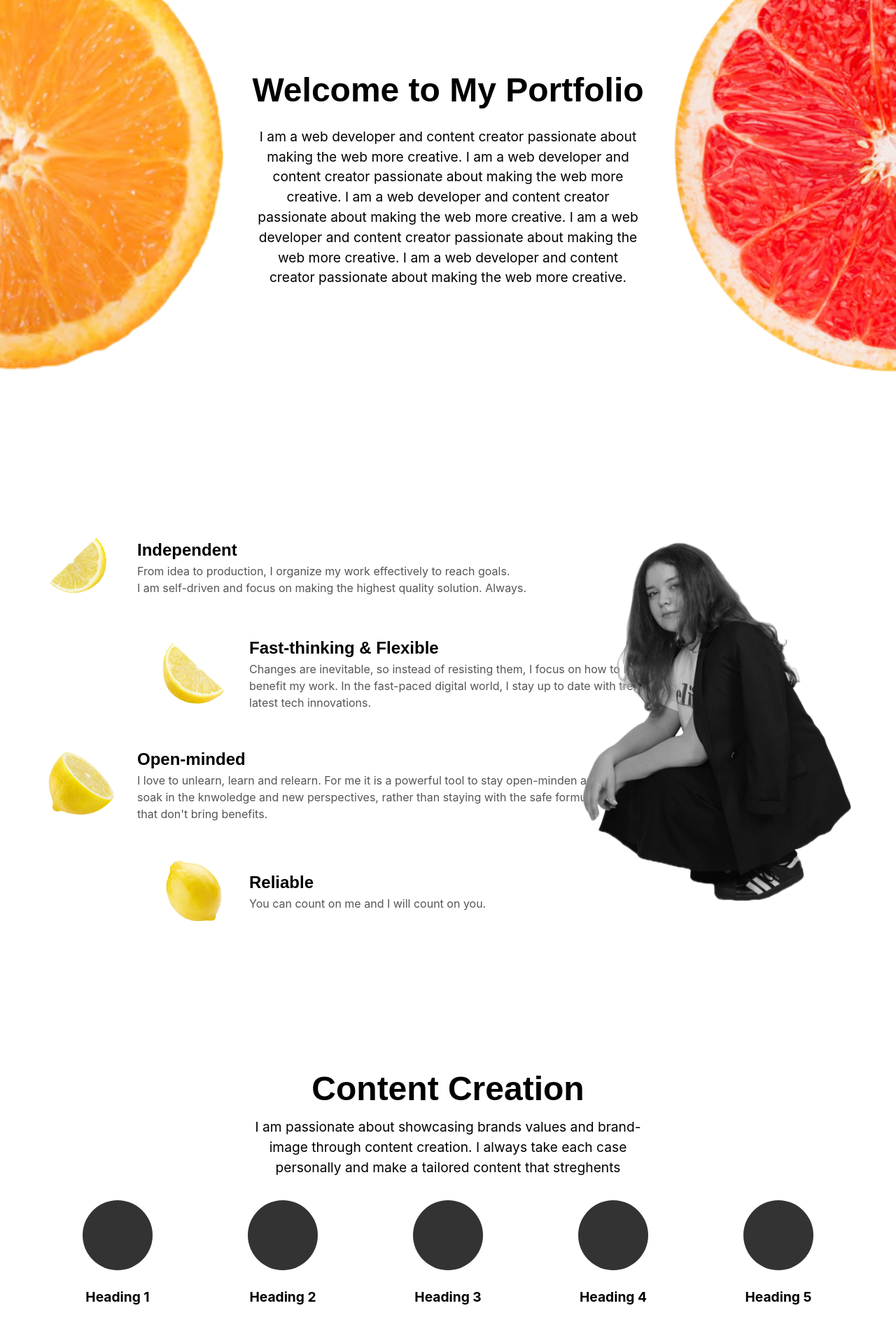
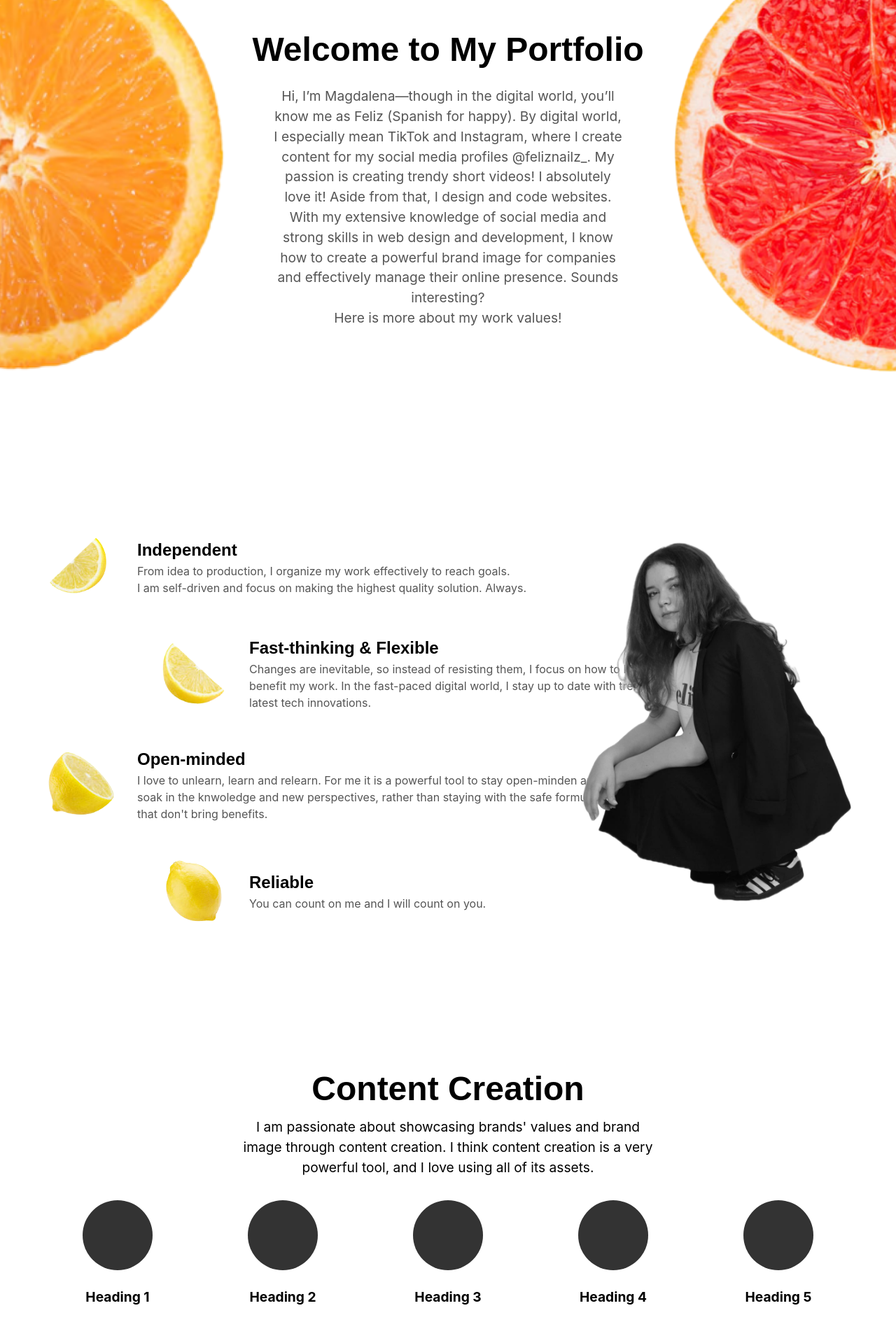
Before and after one commit to magpie24/Portfolio, a React (Vite) app: page / in a window 1280 px wide. Shown: the part 1000-2919 px from the top of the page at 70% size. Built offline with nearby package versions, Linux system fonts and the light colour scheme; a web font is replaced by a local one.

Commit message:
Copywriting

```diff
--- a/src/App.css
+++ b/src/App.css
@@ -103,8 +103,9 @@
 
 .center-paragraph {
   font-size: 1.2rem;
-  max-width: 600px;
+  max-width: 550px;
   margin: 0 auto;
+  color: #555555;
 }
 
 /* Animation for side images */
@@ -145,7 +146,7 @@
 
 .center-paragraph {
   font-size: 1.2rem;
-  max-width: 550px;
+  max-width: 500px;
   margin: 0 auto;
 }
 
@@ -185,7 +186,7 @@
   .center-paragraph {
     font-size: 1rem;
     display: block;
-    width: 60vw;
+    width: 55vw;
   }
 }
 
--- a/src/App.jsx
+++ b/src/App.jsx
@@ -1,6 +1,8 @@
 import React from 'react';
 import TikTokSection from './components/TikTokSection';
 import './App.css';
+
+// Importing Images, Components, Icons
 import lemonImage from '/img/lemon.png';
 import pomeloImage from '/img/pomelo.png';
 import img1 from '/img/1.png';
@@ -19,11 +21,11 @@ import boardgames from '/img/boardgames.png';
 import footer from '/img/footer.png';
 import footermobile from '/img/footermobile.png';
 import usmiech from '/img/usmiech.png';
-import './components/ProjectCard.css'; // Add CSS styles here or in the main CSS fi
+import './components/ProjectCard.css';
 import Sidebar from './components/SideBar';
 import { FaLinkedin, FaTiktok, FaInstagram } from 'react-icons/fa';
 
-
+// Landing Page
 function App() {
   const [imageSrc, setImageSrc] = React.useState('img/meonlemon.png');
   const lemonRef = React.useRef(null);
@@ -89,7 +91,7 @@ function App() {
 
   return (
     <>
-      {/* Existing Section - UNCHANGED */}
+      {/* Keywords */}
       <div className="container">
         <img src={imageSrc} alt="Me on the lemon" className="main-image" />
         <div className="text-content">
@@ -101,25 +103,25 @@ function App() {
         </div>
       </div>
 
-      {/* Lemon and Pomelo Section - UNCHANGED */}
+      {/* Lemon and Pomelo Section - Introduction */}
       <div id="section1" className="section"></div>
       <div className="lemon-pomelo-section">
         <img ref={lemonRef} src={lemonImage} alt="Lemon" className="side-image initial left-image" />
         <div className="center-content">
           <h2 className="center-heading">Welcome to My Portfolio</h2>
           <p className="center-paragraph">
-            I am a web developer and content creator passionate about making the web more creative.
-            I am a web developer and content creator passionate about making the web more creative.
-            I am a web developer and content creator passionate about making the web more creative.
-            I am a web developer and content creator passionate about making the web more creative.
-            I am a web developer and content creator passionate about making the web more creative.
+          Hi, I’m Magdalena—though in the digital world, you’ll know me as Feliz (Spanish for happy).
+           By digital world, I especially mean TikTok and Instagram, where I create content for my
+           social media profiles @feliznailz_. My passion is creating trendy short videos! I absolutely
+            love it! Aside from that, I design and code websites. With my extensive knowledge of social
+             media and strong skills in web design and development, I know how to create a powerful brand
+              image for companies and effectively manage their online presence.
+              Sounds interesting?<br></br>
+              Here is more about my work values!
           </p>
         </div>
         <img ref={pomeloRef} src={pomeloImage} alt="Pomelo" className="side-image initial right-image" />
       </div>
-
-      {/* New Section - Images and Headings with Alsome Image */}
-
 
 
        {/* New Section - Image Heading Section and Alsome Image */}
@@ -173,9 +175,10 @@ function App() {
     <div className="main-section">
       <h1 className="main-heading">Content Creation</h1>
       <p className="main-paragraph">
-        I am passionate about showcasing brands values and brand-image through content creation.
-        I always take each case personally and make a tailored content that streghents
+      I am passionate about showcasing brands' values and brand image through content creation.
+       I think content creation is a very powerful tool, and I love using all of its assets.
       </p>
+
 
       <div className="circle-container">
         <div className="circle-item">
@@ -201,6 +204,7 @@ function App() {
       </div>
     </div>
 
+
     <TikTokSection />
 
      {/* New Section: Block of Text - Image - Block of Text */}
@@ -209,11 +213,21 @@ function App() {
         <h1 className="center-title">Web Development</h1>
         <div className="text-image-container">
           <div className="text-block">
-            <p>This is the first block of text. It could describe a project, some experience, or anything you'd like to highlight.</p>
+            <p>I design and code functional and intuitive websites. And ... I love commenting my code. <br></br><br></br>
+              Technologies I work with: <br></br>
+              • HTML <br></br>
+              • CSS <br></br>
+              • JavaScript <br></br>
+              • React <br></br>
+              • GitHub <br></br>
+            </p>
           </div>
           <img src={sitImage} alt="A descriptive image" className="image-block" />
           <div className="text-block">
-            <p>This is the second block of text. Here you can provide more information or details about the topic presented in the first block.</p>
+            <p>I also love and work well in CMS. Let me list some:<br></br>
+            • WordPress + WooCommerce <br></br>
+            • Wix Studio <br></br>
+            • Joomla</p>
           </div>
         </div>
       </section>
```
